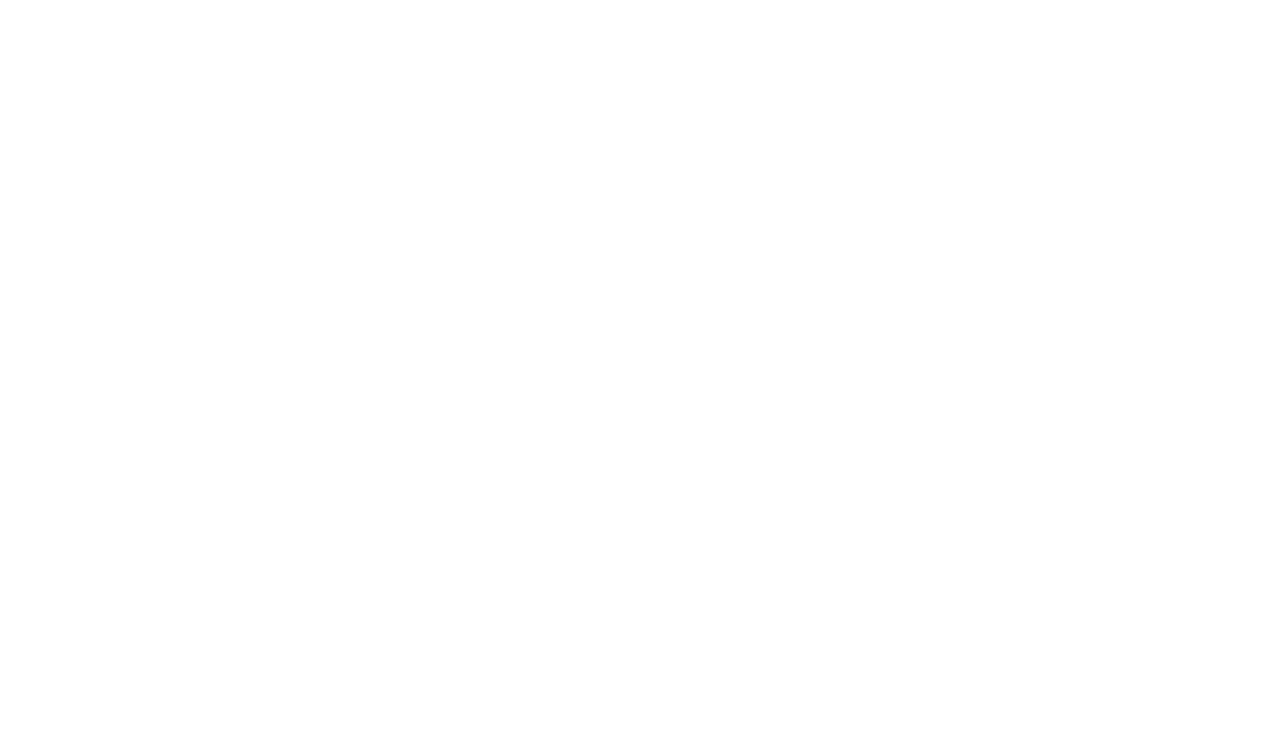
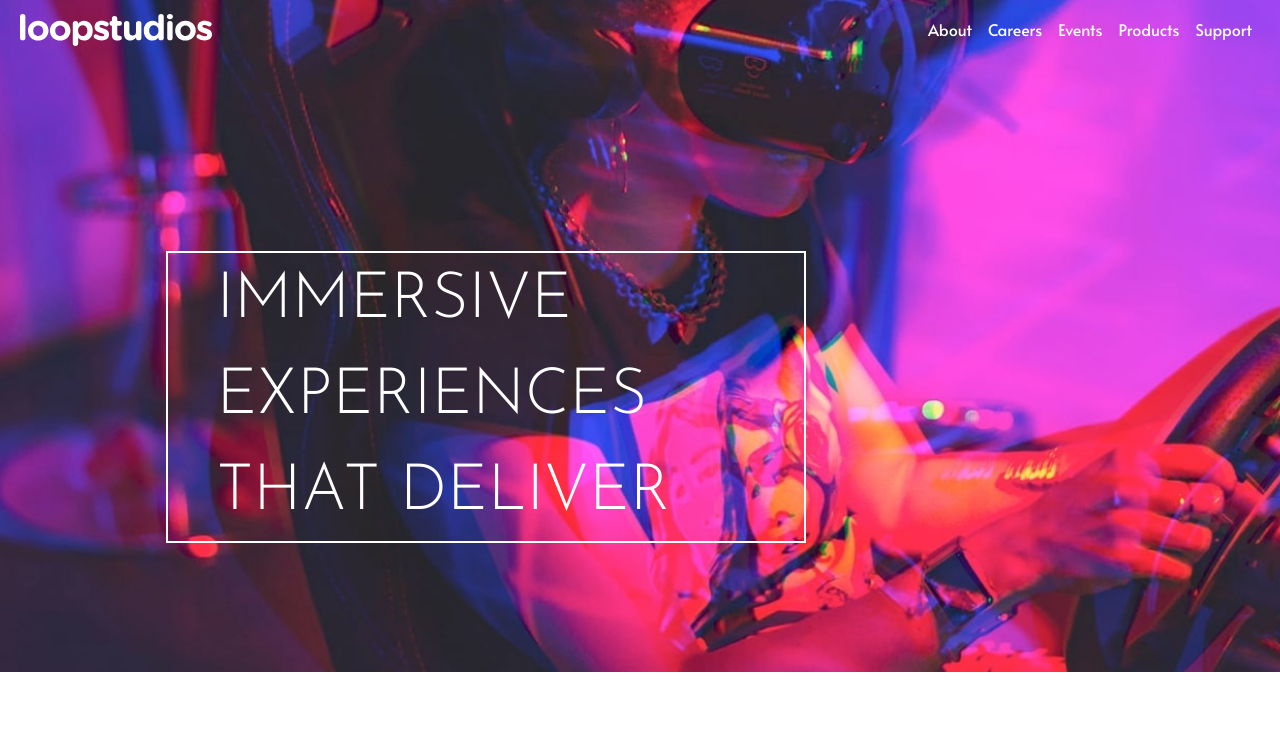
Before and after one commit to codeAndcocoa/Loopstudios-landing-page, a plain HTML site: page index.html in a window 1280 px wide. Shown: the top 733 px of the page. Drawn offline with nearby package versions, Linux system fonts and the light colour scheme.

Commit message:
Update style.css

```diff
--- a/dist/css/style.css
+++ b/dist/css/style.css
@@ -27,7 +27,7 @@ body {
 
 header {
   height: 42rem;
-  background-image: url(../images/desktop/image-hero.jpg);
+  background-image: url(../../images/desktop/image-hero.jpg);
   background-size: cover;
   background-position: -3rem 0rem;
   background-repeat: no-repeat;
```
